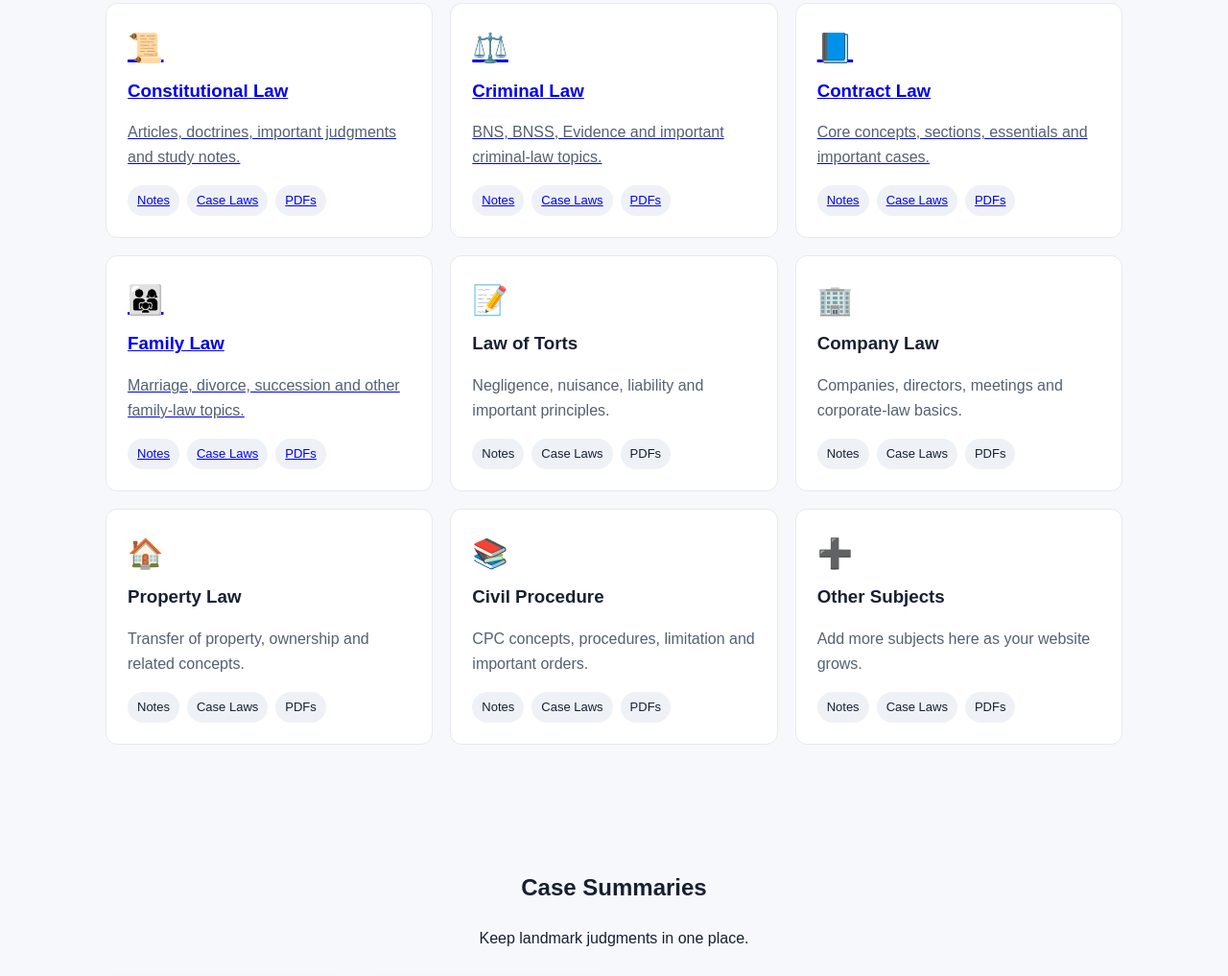
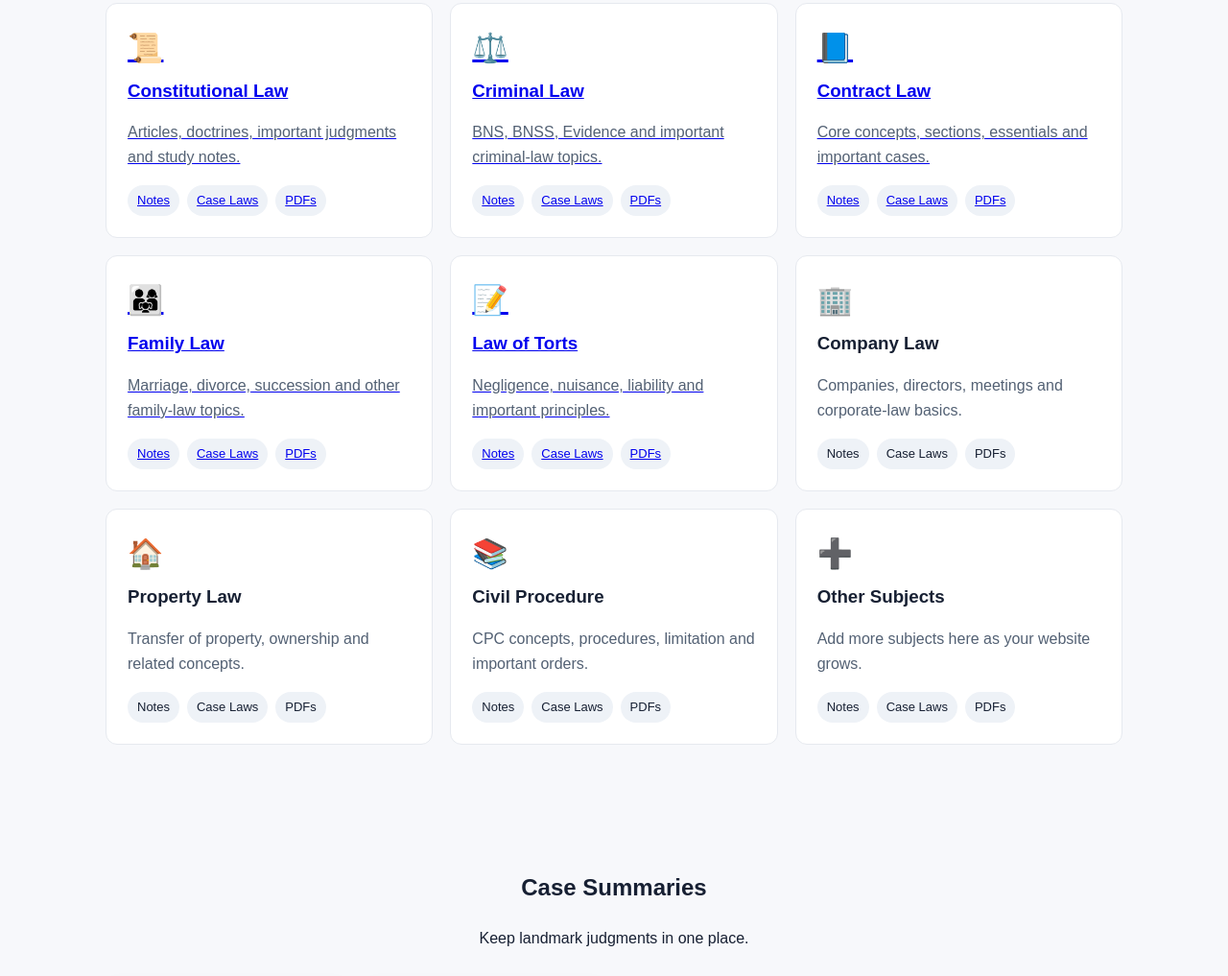
Before and after one commit to sharmaritesh15097-lgtm/law-student-desk, a plain HTML site: page index.html in a window 1280 px wide. Shown: the part 780-1797 px from the top of the page at 96% size. Drawn offline with Linux system fonts and the light colour scheme.

Commit message:
index.html

```diff
--- a/index.html
+++ b/index.html
@@ -122,11 +122,11 @@ nav{display:none}
 </div>
 </a>
 
-<div class="subject" data-search="tort torts law notes negligence">
+<a href="tort-law.html" class="subject">
 <div class="icon">📝</div><h3>Law of Torts</h3>
 <p>Negligence, nuisance, liability and important principles.</p>
 <div class="resource-links"><span>Notes</span><span>Case Laws</span><span>PDFs</span></div>
-</div>
+</a>
 
 <div class="subject" data-search="company corporate company law notes">
 <div class="icon">🏢</div><h3>Company Law</h3>
```
